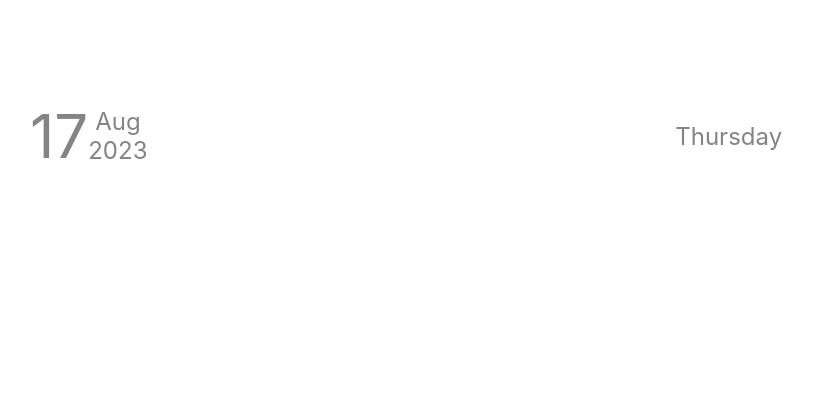
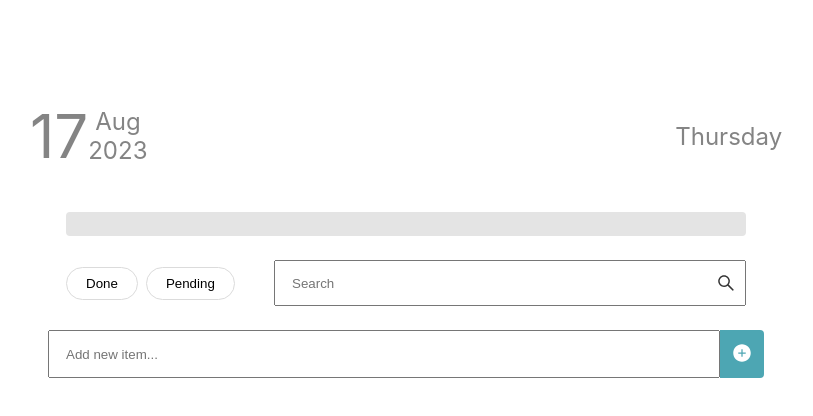
Before and after one commit to sizebay/frontend-challenge, a React (Create React App) app in the folder mid-todo/: page / in a window 1280 px wide. Shown: the top 416 px of the page, without its empty margins (234-1047 px from the left). Built offline with nearby package versions, Linux system fonts and the light colour scheme.

Commit message:
feature: layout ajusted

```diff
--- a/mid-todo/package.json
+++ b/mid-todo/package.json
@@ -20,6 +20,7 @@
     "react-dom": "^18.2.0",
     "react-error-boundary": "^3.1.4",
     "react-i18next": "^11.18.6",
+    "react-icons": "^4.10.1",
     "react-scripts": "5.0.1",
     "styled-components": "^6.0.7",
     "styled-system": "^5.1.5",
--- a/mid-todo/public/index.html
+++ b/mid-todo/public/index.html
@@ -11,7 +11,7 @@
     />
     <link rel="apple-touch-icon" href="%PUBLIC_URL%/logo512.png" />
     <link rel="manifest" href="%PUBLIC_URL%/manifest.json" />
-    <title>Sizebay App</title>
+    <title>TODO App</title>
   </head>
   <body>
     <noscript>You need to enable JavaScript to run this app.</noscript>
--- /dev/null
+++ b/mid-todo/src/Components/Filter/index.tsx
@@ -0,0 +1,26 @@
+import { Container, FilterBtn, FilterInput, Form } from "./style";
+import { AiOutlineSearch } from "react-icons/ai";
+
+export default function Filter(){
+  return(
+    <Container>
+      <div>
+        <FilterBtn>Done</FilterBtn>
+        <FilterBtn>Pending</FilterBtn>
+      </div>
+      <Form>
+        <AiOutlineSearch style={{
+          color: '#333',
+          cursor: 'pointer',
+          height: 20,
+          position: 'absolute',
+          right: 10,
+          top: '50%',
+          transform: 'translateY(-50%)',
+          width: 20
+        }}/>
+        <FilterInput name="search" placeholder="Search"/>
+      </Form>
+    </Container>
+  )
+}
--- /dev/null
+++ b/mid-todo/src/Components/Filter/style.tsx
@@ -0,0 +1,32 @@
+import styled from "styled-components";
+
+export const Container = styled.div`
+  align-items: center;
+  display: flex;
+  flex-direction: row;
+  justify-content: space-between;
+  margin-top: 24px;
+  width: 680px;
+`
+
+export const FilterInput = styled.input`
+  padding-left: 16px;
+  height: 40px;
+  width: 450px;
+`
+
+export const FilterBtn = styled.button`
+  background: #FFFFFF 0% 0% no-repeat padding-box;
+  border: 1px solid #DBDBDB;
+  border-radius: 17px;
+  cursor: pointer;
+  height: 33px;
+  margin-right: 8px;
+  padding: 0 19px;
+
+`
+
+export const Form = styled.form`
+  position: relative;
+  display: inline-block;
+`
--- a/mid-todo/src/Components/Header/index.tsx
+++ b/mid-todo/src/Components/Header/index.tsx
@@ -4,12 +4,10 @@ export default function Header(){
 
 	const todaysDate = new Date()
 
-	const day = todaysDate.getDate()
+	const day = todaysDate.getDate();
 	const month = todaysDate.toLocaleDateString('en-US', {month: 'short'});
 	const year = todaysDate.getFullYear();
 	const dayOfWeek = todaysDate.toLocaleDateString('en-US', {weekday: 'long'});
-
-	console.log(day)
 
 	return(
 		<Head>
--- /dev/null
+++ b/mid-todo/src/Components/List/index.tsx
@@ -0,0 +1,94 @@
+import { useState } from "react";
+import { Actions, AddBtn, AddTask, CompleteBtn, Container, Form, ItemText, Li, RemoveBtn, Ul } from "./style";
+import { AiFillPlusCircle, AiFillMinusCircle, AiFillCheckCircle } from "react-icons/ai";
+
+type TodoType = {
+  id: number,
+  text: string,
+  isCompleted: boolean
+}[]
+
+export default function List(){
+
+  const [todos, setTodo] = useState<TodoType>([]);
+  const [item, setItem] = useState<string>('');
+  const [expandItem, setExpandItem] = useState<number | null>();
+  const [changeBackground, setChangeBackgroun] = useState<boolean>(false)
+
+  function handleSubmit(event: any) {
+    event.preventDefault();
+    if(!item) return
+    setTodo([...todos, {
+      id: Math.floor(Math.random() * 10000),
+      text: item,
+      isCompleted: false,
+    }])
+    setItem('')
+  }
+
+  function handleAction(index: number){
+    if(expandItem === index){
+      setExpandItem(null)
+      setChangeBackgroun(!changeBackground)
+    }else{
+      setExpandItem(index)
+      setChangeBackgroun(!changeBackground)
+    }
+  }
+
+  function completeItem(id: number) {
+    const allTodos = [...todos]
+    allTodos.map((todo) => todo.id === id? todo.isCompleted = !todo.isCompleted : todo)
+    setTodo(allTodos)
+    console.log('completado')
+  }
+
+  function handleRemoveItem(id: number) {
+    const allTodos = [...todos]
+    const filteredTodo = allTodos.filter(todo =>
+      todo.id !== id ? todo : null)
+    setTodo(filteredTodo)
+  }
+
+  return(
+    <Container>
+      <Form onSubmit={(e) => handleSubmit(e)}>
+        <AddTask
+          type="text"
+          placeholder="Add new item..."
+          value={item}
+          onChange={(e) => setItem(e.target.value)}
+        />
+
+        <AddBtn type="submit">
+          <AiFillPlusCircle style={{color: '#fff', height: 20, width: 20}} />
+        </AddBtn>
+      </Form>
+      <Ul>
+        {todos.map((todo, index) => (
+          <Li
+            key={todo.id}
+            onClick={() => handleAction(index)}
+            bgColor={expandItem === index && changeBackground}
+            status={todo.isCompleted === true? 0.5 : 1}
+          >
+            <ItemText>
+              {todo.text}
+            </ItemText>
+            {
+              expandItem === index &&
+              <Actions>
+                <RemoveBtn onClick={() => handleRemoveItem(todo.id)}>
+                  <AiFillMinusCircle style={{color: '#fff', height: 20, width: 20}} />
+                </RemoveBtn>
+                <CompleteBtn onClick={() => completeItem(todo.id)}>
+                  <AiFillCheckCircle style={{color: '#fff', height: 20, width: 20}} />
+                </CompleteBtn>
+              </Actions>
+            }
+          </Li>
+        ))}
+      </Ul>
+    </Container>
+  )
+}
--- /dev/null
+++ b/mid-todo/src/Components/List/style.tsx
@@ -0,0 +1,79 @@
+import styled from "styled-components";
+
+interface ListProps {
+  bgColor: boolean
+  status: number
+}
+
+export const Container = styled.div`
+  display: flex;
+  flex-direction: column;
+`
+
+export const AddTask = styled.input`
+  padding-left: 16px;
+  width: 650px;
+`
+
+export const Form = styled.form`
+  display: flex;
+  height: 48px;
+  justify-content: center;
+  margin-top: 24px;
+`
+
+export const ItemText = styled.p`
+  font-size: 14px;
+  padding-left: 15px;
+`
+
+export const AddBtn = styled.button`
+  background: #4DA6B3 0% 0% no-repeat padding-box;
+  border: none;
+  border-radius: 0px 4px 4px 0px;
+  cursor: pointer;
+  opacity: 1;
+  width: 44px;
+`
+
+export const Ul = styled.ul`
+  padding: 0;
+`
+
+export const Li = styled.li<ListProps>`
+  background: ${props => props.bgColor? '#FFFFFF' : '#F4F4F4'} 0% 0% no-repeat padding-box;
+  border: 1px solid #DBDBDB;
+  display: flex;
+  font-size: 14px;
+  justify-content: space-between;
+  list-style-type: none;
+  margin-top: 8px;
+  opacity: ${props => props.status};
+  text-align: left;
+`
+
+export const Actions = styled.div`
+  display: flex;
+
+`
+
+export const RemoveBtn = styled.button`
+  background: #E34F4F 0% 0% no-repeat padding-box;
+  border: none;
+  cursor: pointer;
+  margin: 0;
+  padding: 0;
+  height: 48px;
+  width: 44px;
+`
+
+export const CompleteBtn = styled.button`
+  background: #5DE290 0% 0% no-repeat padding-box;
+  border-radius: 0px 4px 4px 0px;
+  border: none;
+  cursor: pointer;
+  margin: 0;
+  padding: 0;
+  height: 48px;
+  width: 44px;
+`
--- /dev/null
+++ b/mid-todo/src/Components/ProgressBar/index.tsx
@@ -0,0 +1,9 @@
+import { Bar, Container } from "./style";
+
+export default function ProgressBar() {
+  return(
+    <Container>
+      <Bar />
+    </Container>
+  )
+}
--- /dev/null
+++ b/mid-todo/src/Components/ProgressBar/style.tsx
@@ -0,0 +1,15 @@
+import styled from "styled-components";
+
+export const Container = styled.div`
+  display: flex;
+  justify-content: center;
+`
+
+export const Bar = styled.div`
+  background: #E4E4E4 0% 0% no-repeat padding-box;
+  border-radius: 4px;
+  height: 24px;
+  opacity: 1;
+  width: 680px;
+
+`
--- a/mid-todo/src/Pages/TODO.tsx
+++ b/mid-todo/src/Pages/TODO.tsx
@@ -1,9 +1,15 @@
+import Filter from "../Components/Filter";
 import Header from "../Components/Header";
+import List from "../Components/List";
+import ProgressBar from "../Components/ProgressBar";
 
 export default function TODO() {
 	return(
 		<>
 			<Header/>
+			<ProgressBar />
+			<Filter />
+			<List />
 		</>
 	)
 }
--- a/mid-todo/src/styles.ts
+++ b/mid-todo/src/styles.ts
@@ -1,7 +1,10 @@
 import styled from 'styled-components'
 
 export const Container = styled.main`
+  display: flex;
+  flex-direction: column;
   text-align: center;
+  align-items: center;
 `
 
 export const Logo = styled.img`
```
Also changed, not shown: 2 other files (tests, documents, lock files or other folders).
